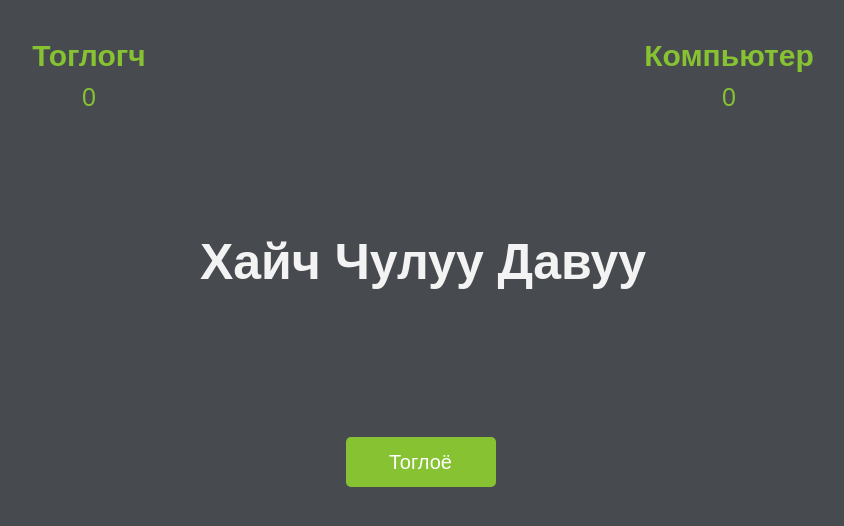
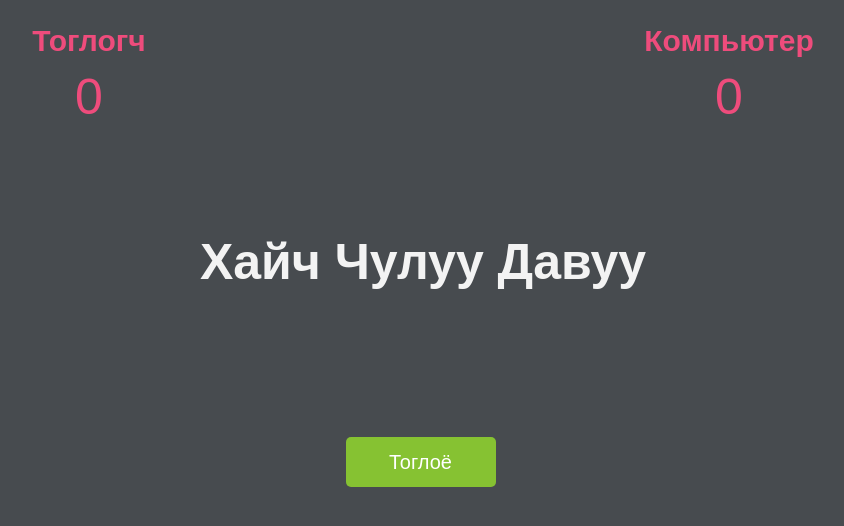
Before and after one commit to TuuguuT/game, a plain HTML site: page index.html in a window 1280 px wide. Shown: the whole page, without its empty margins (217-1061 px from the left). Drawn offline with Linux system fonts and the light colour scheme.

Commit message:
Increase score size

```diff
--- a/style.css
+++ b/style.css
@@ -11,7 +11,7 @@ section {
 }
 
 .score {
-  color: #86c232;
+  color: #ee4c7c;
   height: 20vh;
   display: flex;
   justify-content: space-around;
@@ -25,7 +25,7 @@ section {
 .score p {
   text-align: center;
   padding: 10px;
-  font-size: 25px;
+  font-size: 50px;
 }
 
 .intro {
```
